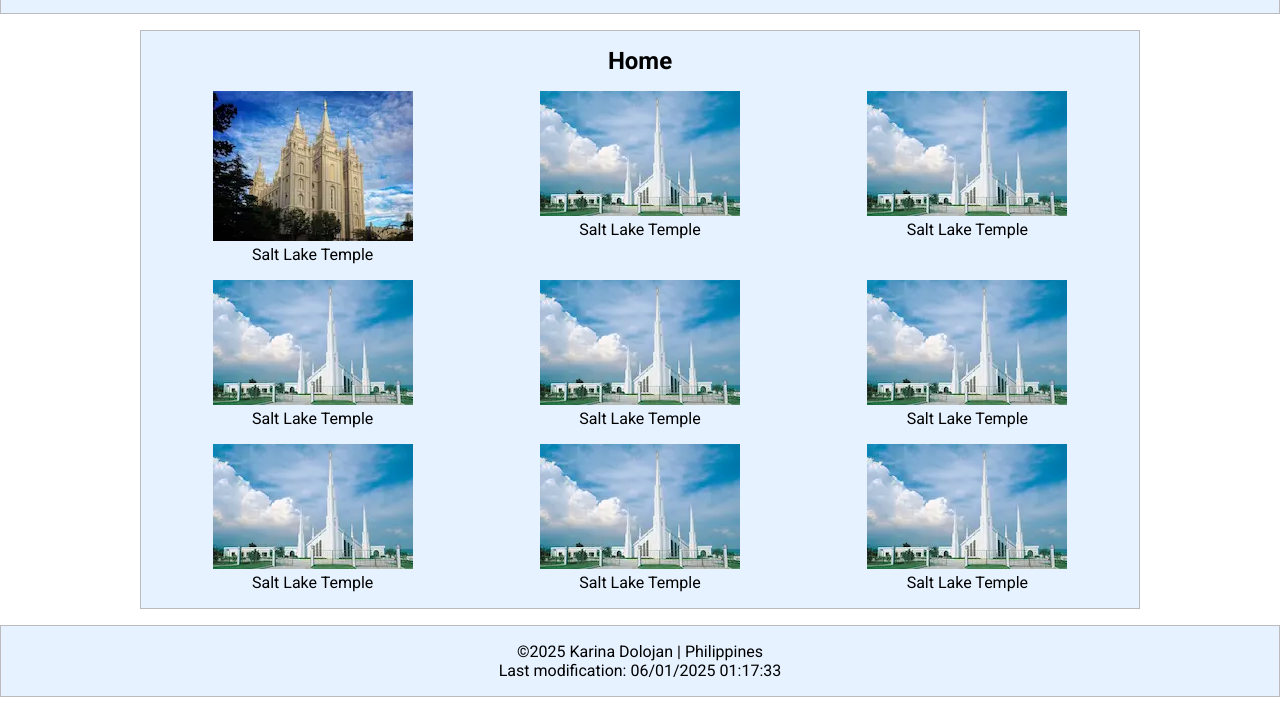
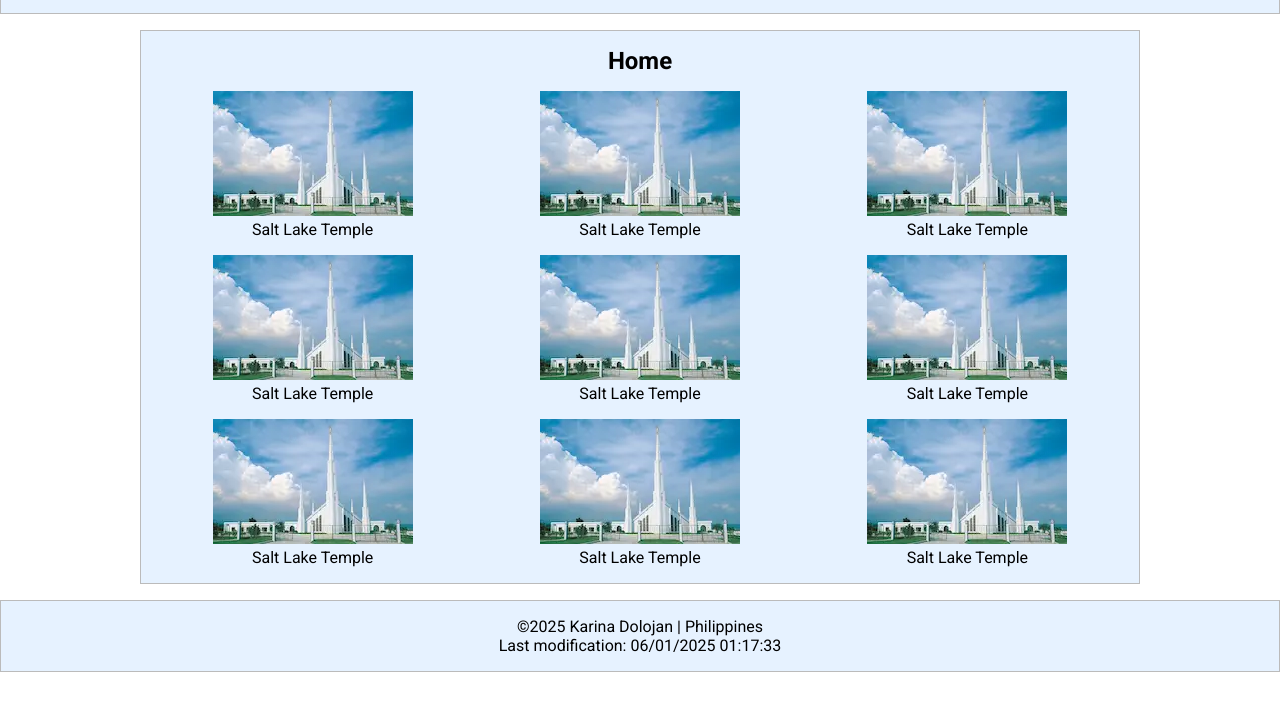
Before and after one commit to siskdobyu/wdd131, a plain HTML site: page temples.html in a window 1280 px wide. Shown: the part 161-874 px from the top of the page. After the commit the page ends 849 px from the top, so only its background shows below. Drawn offline with Linux system fonts and the light colour scheme.

Commit message:
edited images

```diff
--- a/temples.html
+++ b/temples.html
@@ -35,7 +35,7 @@
    <main>
     <h2>Home</h2>
     <figure>
-        <img src="images/salt-lake-temple-15669-main.webp">
+        <img src="images/manila_philippines_temple_lds.webp">
         <figcaption>Salt Lake Temple</figcaption>
     </figure>
     <figure>
```
